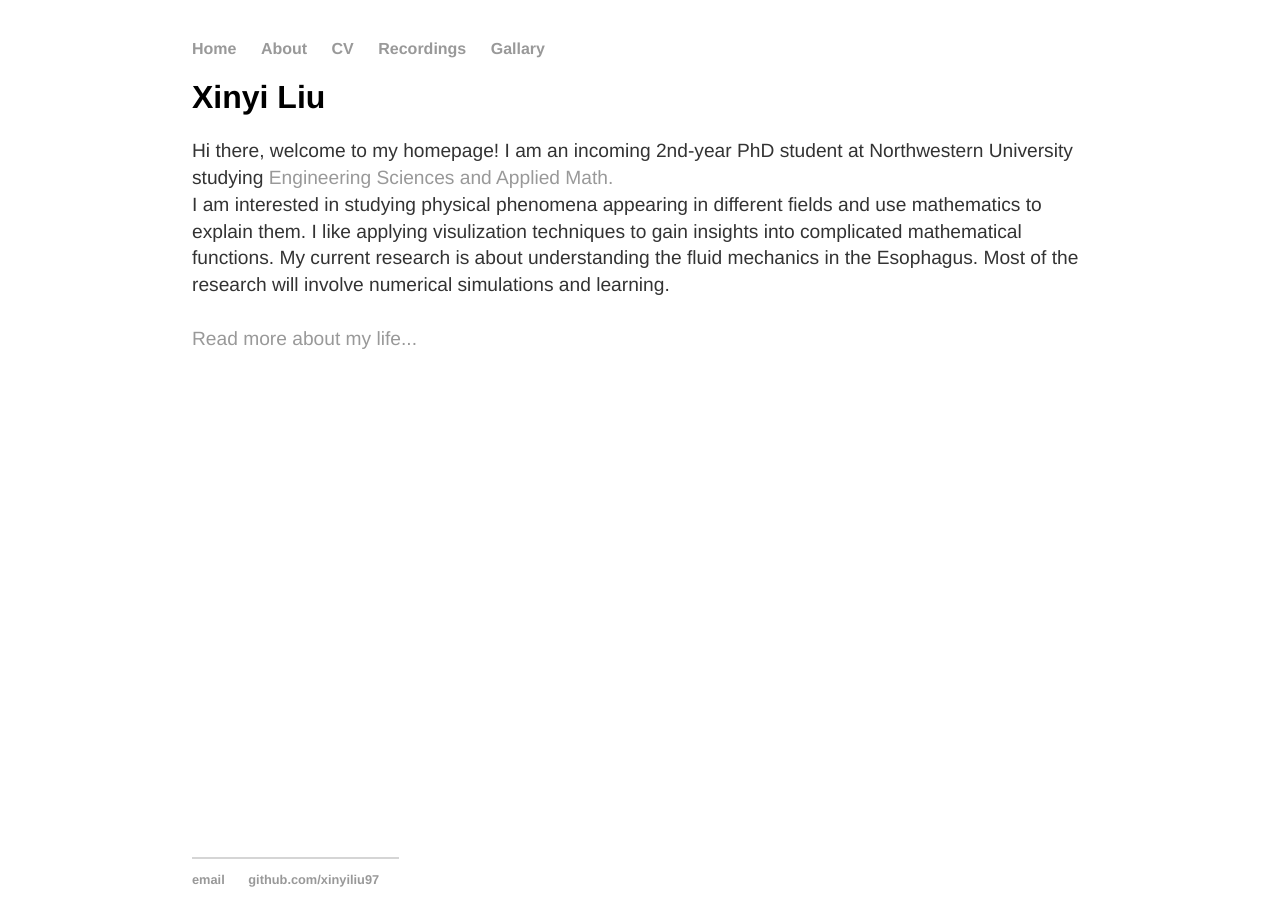
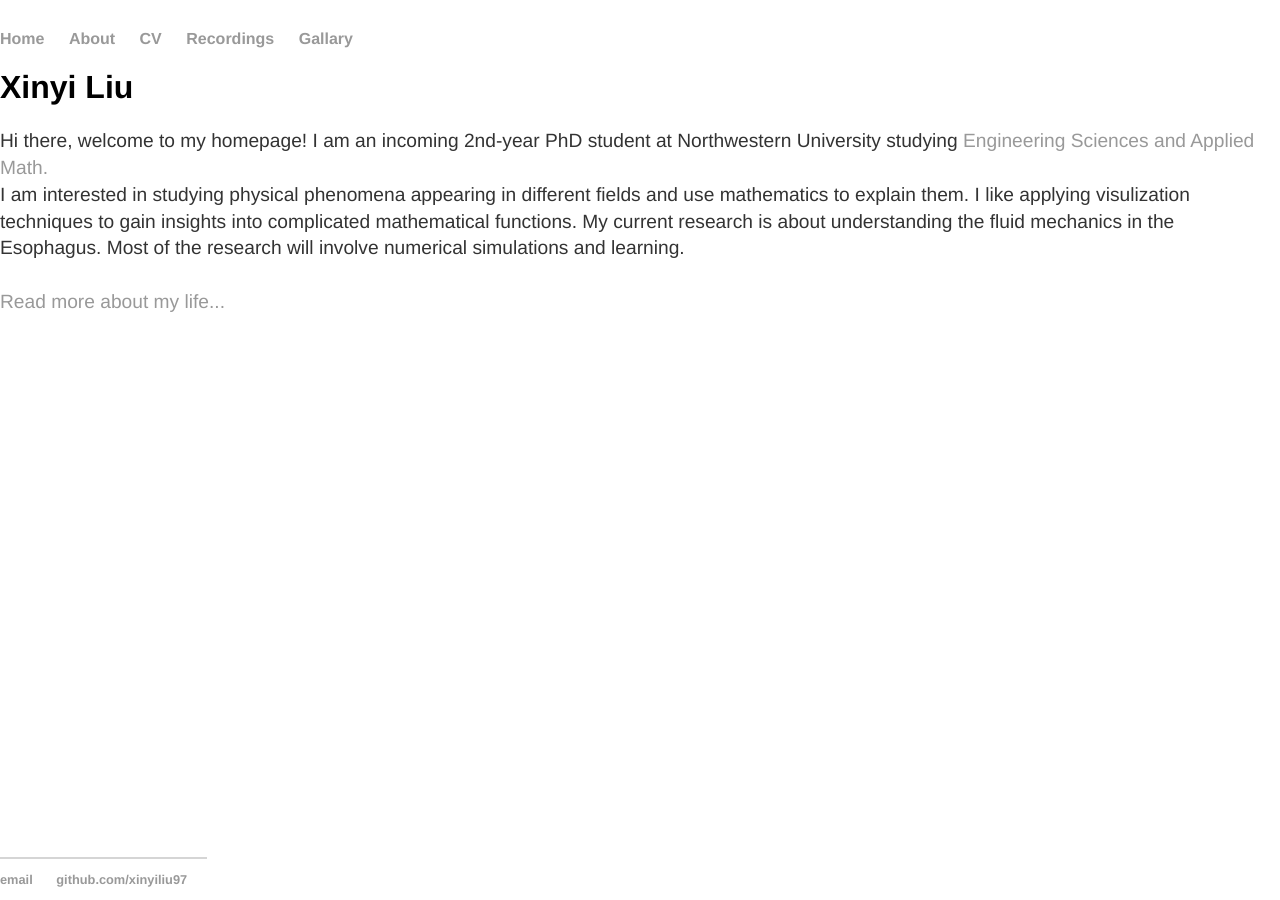
Before and after one commit to xinyiliu97/xinyiliu97.github.io, a Jekyll site: the page built from index.html, in a window 1280 px wide. Built offline with Jekyll 4.4.1, drawn with Linux system fonts in a browser that asks for light colours.

Commit message:
Update main.css

```diff
--- a/css/main.css
+++ b/css/main.css
@@ -1,6 +1,6 @@
 body {
-    margin: 40px auto;
-    width: 70%;
+    margin: 30px auto;
+    width: 100%;
 }
 nav ul, footer ul {
     font-family:'Helvetica', 'Arial', 'Sans-Serif';
```
